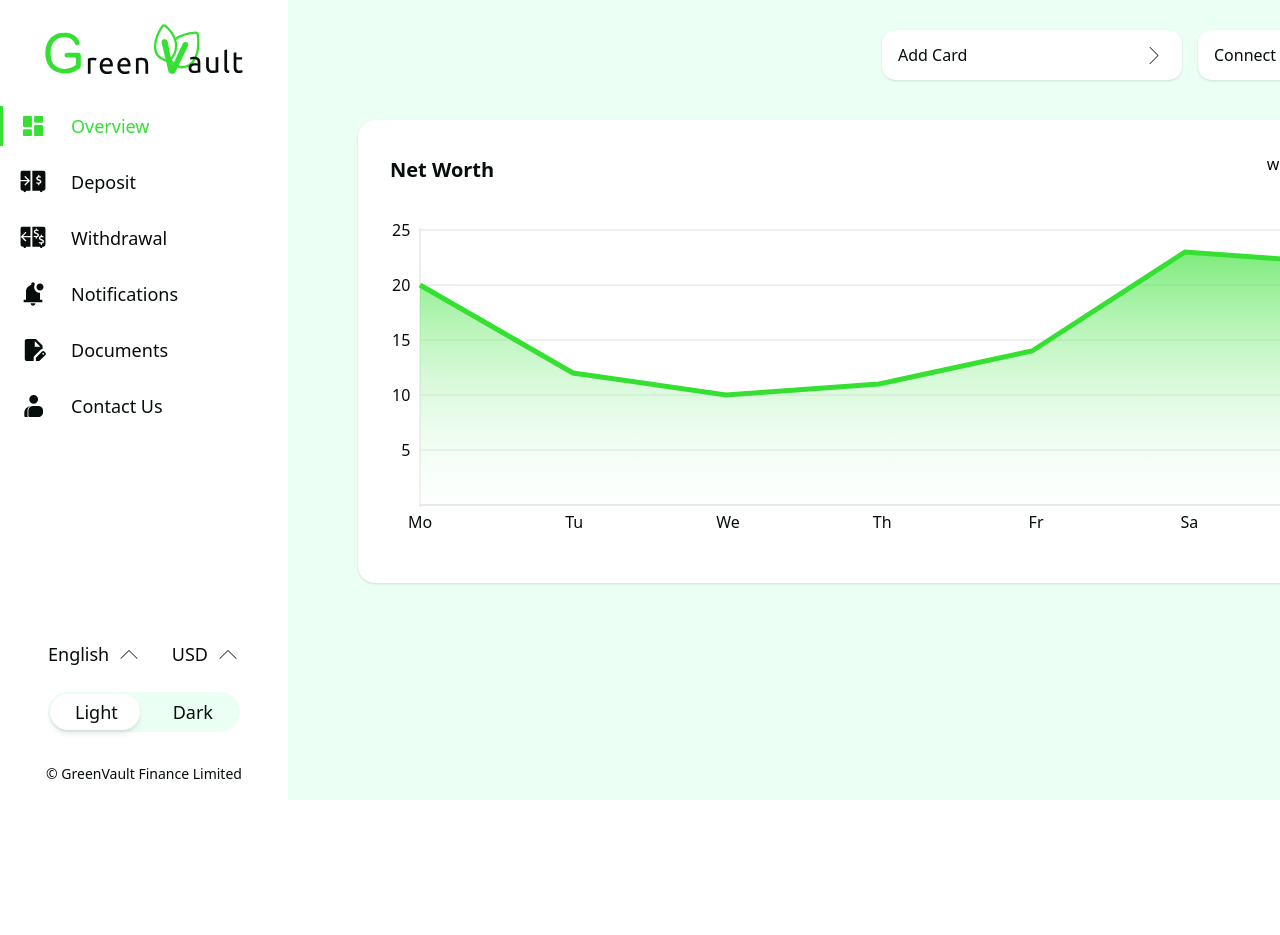
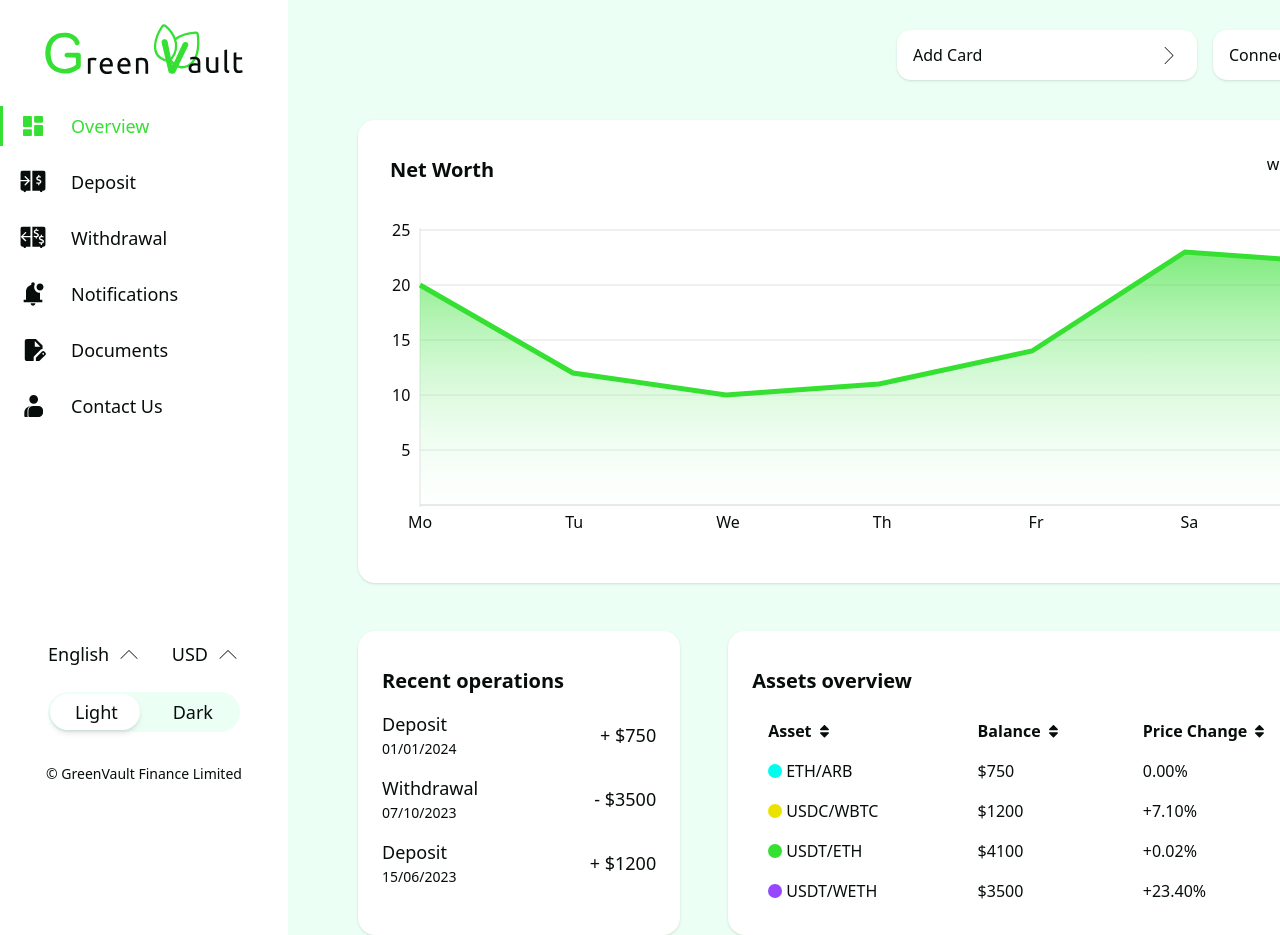
Before and after one commit to KTOP-Akio/greenvault, a React (Vite) app: page /dashboard in a window 1280 px wide. Shown: the top 935 px of the page. Before the commit the page ends 800 px from the top, so only its background shows below. Built offline with nearby package versions, Linux system fonts and the light colour scheme.

Commit message:
chore: add operation and overview cards

```diff
--- a/package.json
+++ b/package.json
@@ -35,7 +35,6 @@
     "postcss": "^8.4.21",
     "prettier": "^2.8.4",
     "react-router-dom": "6.11.2",
-    "sass": "^1.85.1",
     "tailwindcss": "^3.2.6",
     "typescript": "^4.9.5",
     "vite": "^4.1.1",
--- /dev/null
+++ b/src/components/dashboard/overview/AssetsOverview.tsx
@@ -0,0 +1,85 @@
+import React, { useState } from 'react'
+import ArrowIcon from '../../icons/ArrowIcon';
+
+interface AssetsOverviewProps {
+    assets: {
+        asset: string;
+        balance: number;
+        priceChange: number;
+        allocation: number;
+        color: string;
+    }[];
+}
+
+const AssetsOverview = ({ assets }: AssetsOverviewProps) => {
+    const [sortConfig, setSortConfig] = useState({ key: 'asset', direction: 'ascending' });
+    const sortedAssets = [...assets].sort((a, b) => {
+        const key = sortConfig.key as keyof typeof a;
+        if (a[key] < b[key]) {
+            return sortConfig.direction === 'ascending' ? -1 : 1;
+        }
+        if (a[key] > b[key]) {
+            return sortConfig.direction === 'ascending' ? 1 : -1;
+        }
+        return 0;
+    });
+
+    const requestSort = (key: keyof typeof assets[0]) => {
+        let direction = 'ascending';
+        if (sortConfig.key === key && sortConfig.direction === 'ascending') {
+            direction = 'descending';
+        }
+        setSortConfig({ key, direction });
+    };
+
+    return (
+        <div className="bg-white dark:bg-[#1C382E] rounded-[17px] shadow w-[1050px] p-[24px]">
+            <p className="text-xl font-bold mt-[12px] mb-4">Assets overview</p>
+            <table className="min-w-full table-auto">
+                <thead>
+                    <tr>
+                        <th onClick={() => requestSort('asset')} className="cursor-pointer text-left px-4 py-2">
+                            <span className="flex items-center gap-2">
+                                Asset
+                                <ArrowIcon />
+                            </span>
+                        </th>
+                        <th onClick={() => requestSort('balance')} className="cursor-pointer text-left px-4 py-2">
+                            <span className="flex items-center gap-2">
+                                Balance
+                                <ArrowIcon />
+                            </span>
+                        </th>
+                        <th onClick={() => requestSort('priceChange')} className="cursor-pointer text-left px-4 py-2">
+                            <span className="flex items-center gap-2">
+                                Price Change
+                                <ArrowIcon />
+                            </span>
+                        </th>
+                        <th onClick={() => requestSort('allocation')} className="cursor-pointer text-left px-4 py-2">
+                            <span className="flex items-center gap-2">
+                                Allocation
+                                <ArrowIcon />
+                            </span>
+                        </th>
+                    </tr>
+                </thead>
+                <tbody>
+                    {sortedAssets.map((asset, index) => (
+                        <tr key={index}>
+                            <td className="px-4 py-2 flex items-center gap-1">
+                                <span className='w-[14px] h-[14px] rounded-[7px]' style={{ backgroundColor: asset.color }}></span>
+                                {asset.asset}
+                            </td>
+                            <td className="px-4 py-2">${asset.balance}</td>
+                            <td className="px-4 py-2">{asset.priceChange > 0 ? "+" : ""}{asset.priceChange.toFixed(2)}%</td>
+                            <td className="px-4 py-2">{asset.allocation}%</td>
+                        </tr>
+                    ))}
+                </tbody>
+            </table>
+        </div>
+    )
+}
+
+export default AssetsOverview;
--- /dev/null
+++ b/src/components/dashboard/overview/Operation.tsx
@@ -0,0 +1,30 @@
+import React from "react";
+
+interface OperationProps {
+    operations: {
+        name: string;
+        date: string;
+        amount: number;
+    }[];
+}
+
+const Operation = ({ operations }: OperationProps) => {
+    return (
+        <div className="bg-white dark:bg-[#1C382E] rounded-[17px] shadow w-[395px] p-[24px]">
+            <p className="text-xl font-bold mt-[12px] mb-4">Recent operations</p>
+            <div className="flex flex-col gap-4">
+                {operations.map((operation, index) => (
+                    <div key={index} className="flex justify-between items-center">
+                        <div className="flex flex-col">
+                            <p className="text-[18px]">{operation.name}</p>
+                            <p className="text-[14px]">{operation.date}</p>
+                        </div>
+                        <p className="text-[18px]">{operation.name === "Deposit" ? "+" : "-"} ${operation.amount}</p>
+                    </div>
+                ))}
+            </div>
+        </div>
+    )
+}
+
+export default Operation;
--- /dev/null
+++ b/src/components/icons/ArrowIcon.tsx
@@ -0,0 +1,23 @@
+import React from 'react';
+
+interface IconProps {
+    className?: string;
+    width?: number;
+    height?: number;
+    color?: string;
+}
+
+const ArrowIcon: React.FC<IconProps> = ({
+    className = '',
+    width = 9,
+    height = 13,
+    color = 'currentColor'
+}) => {
+    return (
+        <svg width={width} height={height} viewBox="0 0 9 13" fill="none" xmlns="http://www.w3.org/2000/svg" className={className}>
+            <path d="M0.752053 7.22031H8.18955C8.8583 7.22031 9.19268 8.02969 8.7208 8.50156L5.00205 12.2203C4.7083 12.5141 4.2333 12.5141 3.94268 12.2203L0.220803 8.50156C-0.251072 8.02969 0.0833026 7.22031 0.752053 7.22031ZM8.7208 3.93906L5.00205 0.220312C4.7083 -0.0734375 4.2333 -0.0734375 3.94268 0.220312L0.220803 3.93906C-0.251072 4.41094 0.0833026 5.22031 0.752053 5.22031H8.18955C8.8583 5.22031 9.19268 4.41094 8.7208 3.93906Z" fill={color} />
+        </svg>
+    );
+};
+
+export default ArrowIcon;
--- a/src/components/navbar/Navbar.tsx
+++ b/src/components/navbar/Navbar.tsx
@@ -4,7 +4,7 @@ import ConnectWalletButton from './CoonectWalletButton'
 
 const Navbar = () => {
     return (
-        <nav className="flex justify-end items-center gap-4 pt-[30px] pr-[70px] pb-[20px]">
+        <nav className="flex justify-end items-center gap-4 pt-[30px] pr-[55px] pb-[20px]">
             <AddCardButton />
             <ConnectWalletButton />
         </nav>
--- a/src/dashboard/Dashboard.tsx
+++ b/src/dashboard/Dashboard.tsx
@@ -5,11 +5,11 @@ import Navbar from '../components/navbar/Navbar'
 
 const Dashboard = () => {
   return (
-    <div className="flex bg-[#ECFFF5] w-full h-screen">
+    <div className="flex bg-[#ECFFF5] w-full h-full">
       <Sidebar />
-      <main className="bg-[#ECFFF5] dark:bg-[#14241B] text-[#070D0A] dark:text-[#ECFFF5] ml-72 w-full h-screen">
+      <main className="bg-[#ECFFF5] dark:bg-[#14241B] text-[#070D0A] dark:text-[#ECFFF5] ml-72 w-full h-full">
         <Navbar />
-        <div className="pl-[70px] pt-[20px]">
+        <div className="pl-[70px] pt-[20px] bg-[#ECFFF5] dark:bg-[#14241B]">
           <Outlet />
         </div>
       </main>
--- a/src/dashboard/Overview.tsx
+++ b/src/dashboard/Overview.tsx
@@ -2,11 +2,61 @@ import React, { useState } from 'react';
 import AreaChart from '../components/dashboard/overview/AreaChart';
 import DateDropdown from '../components/dashboard/overview/DateDropdown';
 import DonatChart from '../components/dashboard/overview/DonatChart';
+import Operation from '../components/dashboard/overview/Operation';
+import AssetsOverview from '../components/dashboard/overview/AssetsOverview';
 
 const Overview = () => {
   const [currentDate, setCurrentDate] = useState('week');
+  const operations = [
+    {
+      name: "Deposit",
+      date: "01/01/2024",
+      amount: 750
+    },
+    {
+      name: "Withdrawal",
+      date: "07/10/2023",
+      amount: 3500
+    },
+    {
+      name: "Deposit",
+      date: "15/06/2023",
+      amount: 1200
+    }
+  ];
+  const assets = [
+    {
+      asset: "USDT/ETH",
+      balance: 4100,
+      priceChange: 0.02,
+      allocation: 45,
+      color: "#35E032"
+    },
+    {
+      asset: "ETH/ARB",
+      balance: 750,
+      priceChange: 0.00,
+      allocation: 25,
+      color: "#00FDEE"
+    },
+    {
+      asset: "USDT/WETH",
+      balance: 3500,
+      priceChange: 23.40,
+      allocation: 17,
+      color: "#9747FF"
+    },
+    {
+      asset: "USDC/WBTC",
+      balance: 1200,
+      priceChange: 7.10,
+      allocation: 13,
+      color: "#EBE200"
+    }
+  ];
 
   return (
+    <div className='flex flex-col gap-12'>
       <div className='flex gap-12'>
         <div className="bg-white dark:bg-[#1C382E] rounded-[17px] shadow p-[24px] w-[1050px]">
           <div className='flex justify-between'>
@@ -29,6 +79,11 @@ const Overview = () => {
           </div>
         </div>
       </div>
+      <div className='flex gap-12'>
+        <Operation operations={operations} />
+        <AssetsOverview assets={assets} />
+      </div>
+    </div>
   );
 };
 
--- a/src/main.tsx
+++ b/src/main.tsx
@@ -1,5 +1,5 @@
 import React from 'react'
-import './App.scss'
+import './App.css'
 import App from './App'
 import { BrowserRouter, Link, Route, Routes } from 'react-router-dom'
 import { createRoot } from 'react-dom/client'
```
Also changed, not shown: src/App.css (renamed from src/App.scss), 2 other files (tests, documents, lock files or other folders). Lines whose indentation alone changed are shown as unchanged.
